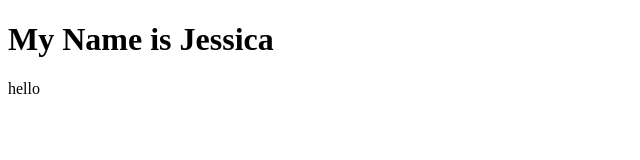
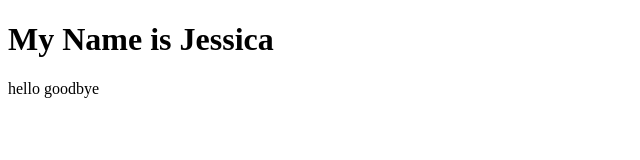
Before and after one commit to jrenfroe79/replithtmlexamplefrom-video, a plain HTML site: page index.html in a window 1280 px wide. Shown: the full height of the page, 0-640 px from the left. Drawn offline with Linux system fonts and the light colour scheme.

Commit message:
added new line

```diff
--- a/index.html
+++ b/index.html
@@ -13,4 +13,5 @@
   <script src="script.js"></script>
 </body>
 hello
+  goodbye
 </html>
```
